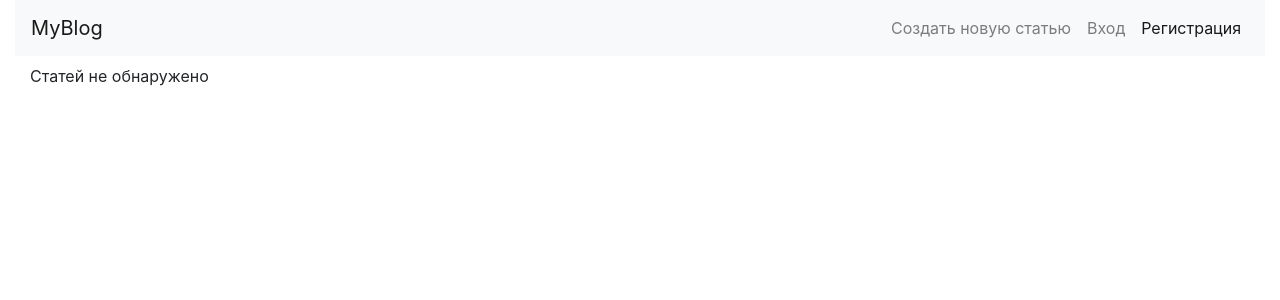
After one commit to dionisvl/php.learn.mytasks, a PHP site: template views/home/index.html.twig in a window 1280 px wide. The commit adds this page. Shown: the top 300 px of the page. Run offline with PHP 8.4, Linux system fonts and the light colour scheme; the template is opened without the code that fills it, so the values that code supplies are empty; some libraries are stand-ins or nearby versions.

Commit message:
add posts migrations

```diff
--- /dev/null
+++ b/database/seeds/CategoryPostSeeder.sql
@@ -0,0 +1,3 @@
+INSERT IGNORE INTO `category_post` (`title`)
+VALUES ('собачки'),
+       ('кошечки')
--- /dev/null
+++ b/database/seeds/PostSeeder.sql
@@ -0,0 +1,4 @@
+INSERT IGNORE INTO `post` (`title`, `preview_text`, `detail_text`, `category_id`, `status`)
+VALUES ('Собачка Жучка', 'рассказ про собачку', 'жила была собачка ... ололо', 1, '1'),
+       ('Кошка Муся', 'рассказ про кису мусю', 'жила была кошка ... ололо', 2, '1'),
+       ('Кот Петя', 'рассказ про кота Петю', 'жила была кот Петя ... %;"№%ололо', 2, '1');
--- a/routes/router.php
+++ b/routes/router.php
@@ -1,4 +1,5 @@
 <?php
+use App\Controller\HomeController;
 use App\Controller\TaskController;
 use App\Controller\UserController;
 use App\Helpers\Auth;
@@ -6,7 +7,7 @@ use App\Helpers\Auth;
 
 $dispatcher = FastRoute\simpleDispatcher(function (FastRoute\RouteCollector $r) {
     //main page
-    $r->addRoute('GET', '/', [TaskController::class, 'index']);
+    $r->addRoute('GET', '/', [HomeController::class, 'index']);
 
     $r->addRoute('GET', '/registration', [UserController::class, 'create']);
     $r->addRoute('POST', '/registration', [UserController::class, 'store']);
@@ -16,10 +17,9 @@ $dispatcher = FastRoute\simpleDispatcher(function (FastRoute\RouteCollector $r)
 
     $r->addRoute('GET', '/logout', [Auth::class, 'logout']);
 
-
+    $r->addRoute('GET', '/task', [TaskController::class, 'index']);
     $r->addRoute('GET', '/task/create', [TaskController::class, 'create']);
     $r->addRoute('POST', '/task/create', [TaskController::class, 'store']);
-
 
     // {id} must be a number (\d+)
     $r->addRoute('GET', '/task/{id:\d+}', [TaskController::class, 'show']);
--- /dev/null
+++ b/views/home/index.html.twig
@@ -0,0 +1,15 @@
+{% extends "/home/layout.html.twig" %}
+
+{% block content %}
+    <div class="col-md-12">
+        {% if posts is empty %}
+            <div>Статей не обнаружено</div>
+        {% else %}
+            {% for post in posts %}
+                <div>{{ post['title'] }}</div>
+                <div>{{ post['preview_text'] }}</div>
+                <div><a href="/post/{{ post['id'] }}/edit"><i class="fas fa-pencil-alt"></i></a></div>
+            {% endfor %}
+        {% endif %}
+    </div>
+{% endblock %}
--- /dev/null
+++ b/views/home/layout.html.twig
@@ -0,0 +1,77 @@
+<!DOCTYPE html>
+<html lang="ru">
+<head>
+    <meta charset="utf-8">
+    <meta http-equiv="X-UA-Compatible" content="IE=edge">
+    <meta name="viewport" content="width=device-width, initial-scale=1">
+
+    <title>Мой мини-фреймворк</title>
+
+    <!-- Bootstrap CSS -->
+    <link rel="stylesheet" href="https://cdnjs.cloudflare.com/ajax/libs/twitter-bootstrap/4.5.2/css/bootstrap.min.css">
+    <!-- font-awesome -->
+    <link rel="stylesheet" href="https://cdnjs.cloudflare.com/ajax/libs/font-awesome/5.14.0/css/all.min.css"/>
+</head>
+<body>
+
+{% if message is not empty %}
+    <div class="alert alert-success" role="alert">
+        {{ message }}
+    </div>
+{% endif %}
+
+{% if errorMessage is not empty %}
+    <div class="alert alert-danger" role="alert">
+        {{ errorMessage }}
+    </div>
+{% endif %}
+
+<div class="container-fluid">
+    <nav class="navbar navbar-expand-lg navbar-light bg-light">
+
+        <button class="navbar-toggler" type="button" data-toggle="collapse"
+                data-target="#bs-example-navbar-collapse-1">
+            <span class="navbar-toggler-icon"></span>
+        </button>
+        <a class="navbar-brand" href="/">MyBlog</a>
+        <div class="collapse navbar-collapse" id="bs-example-navbar-collapse-1">
+            <ul class="navbar-nav">
+
+            </ul>
+            <ul class="navbar-nav ml-md-auto">
+                <li class="nav-item ">
+                    <a class="nav-link" href="/post/create">Создать новую статью</a>
+                </li>
+                {% if session.user.is_admin %}
+                    <li class="nav-item ">
+                        <a class="nav-link" href="/logout">Выход из профиля админа</a>
+                    </li>
+                {% else %}
+                    <li class="nav-item ">
+                        <a class="nav-link" href="/login">Вход</a>
+                    </li>
+                    <li class="nav-item active">
+                        <a class="nav-link" href="/registration">Регистрация</a>
+                    </li>
+                {% endif %}
+            </ul>
+        </div>
+    </nav>
+
+    <div class="row">
+        <div class="col-md-12">
+            <div class="page-header">
+                <h1>{{ header }}</h1>
+            </div>
+            <div class="row">
+                <div class="col-md-6">
+                    {% block content %}{% endblock %}
+                </div>
+            </div>
+        </div>
+    </div>
+</div>
+<script src="https://code.jquery.com/jquery-3.5.1.slim.min.js"></script>
+<script src="https://cdnjs.cloudflare.com/ajax/libs/font-awesome/5.14.0/js/brands.min.js"></script>
+</body>
+</html>
--- a/views/login.html.twig
+++ b/views/login.html.twig
@@ -1,4 +1,4 @@
-{% extends "layout.html.twig" %}
+{% extends "/home/layout.html.twig" %}
 
 {% block content %}
     <div class="col-md-6">
--- a/views/registration.html.twig
+++ b/views/registration.html.twig
@@ -1,4 +1,4 @@
-{% extends "layout.html.twig" %}
+{% extends "/home/layout.html.twig" %}
 
 {% block content %}
     <div class="col-md-6">
--- a/views/task/create.html.twig
+++ b/views/task/create.html.twig
@@ -1,4 +1,4 @@
-{% extends "layout.html.twig" %}
+{% extends "/task/layout.html.twig" %}
 
 {% block content %}
     {{ name }}
--- a/views/task/edit.html.twig
+++ b/views/task/edit.html.twig
@@ -1,4 +1,4 @@
-{% extends "layout.html.twig" %}
+{% extends "/task/layout.html.twig" %}
 
 {% block content %}
     <div class="col-md-6">
--- a/views/task/index.html.twig
+++ b/views/task/index.html.twig
@@ -1,4 +1,4 @@
-{% extends "layout.html.twig" %}
+{% extends "/task/layout.html.twig" %}
 
 {% block content %}
     <div class="col-md-12">
--- a/views/task/show.html.twig
+++ b/views/task/show.html.twig
@@ -1,4 +1,4 @@
-{% extends "layout.html.twig" %}
+{% extends "/task/layout.html.twig" %}
 
 {% block content %}
     <div class="col-md-6">
```
Also changed, not shown: App/Controller/HomeController.php (added, +18 -0 lines), composer.json (+10 -0 lines), index.php (deleted, +0 -15 lines), public/index.php (added, +12 -0 lines), database/migrations/2020_09_23_001122_create_posts_category_table.sql (added), database/migrations/schema.sql (renamed from schema.sql), public/.htaccess (renamed from .htaccess), views/task/layout.html.twig (renamed from views/layout.html.twig), 1 other file.
